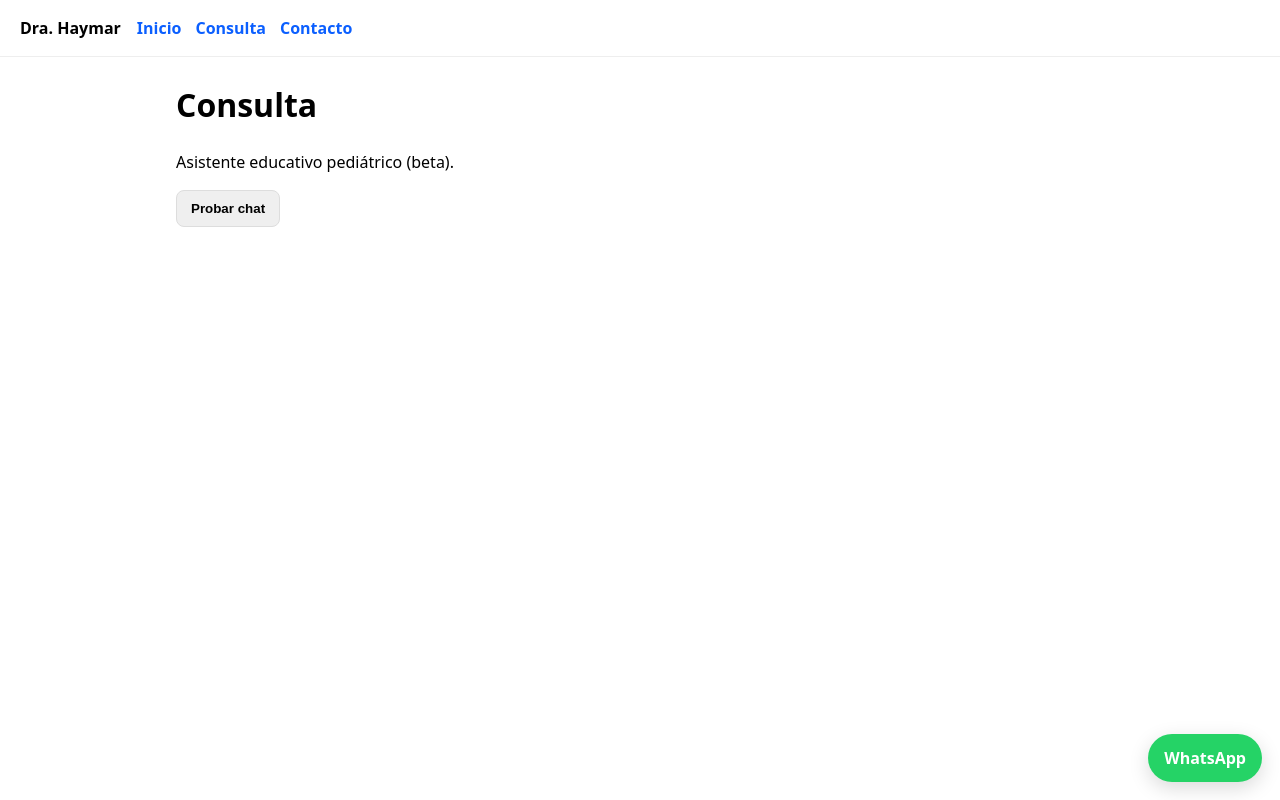
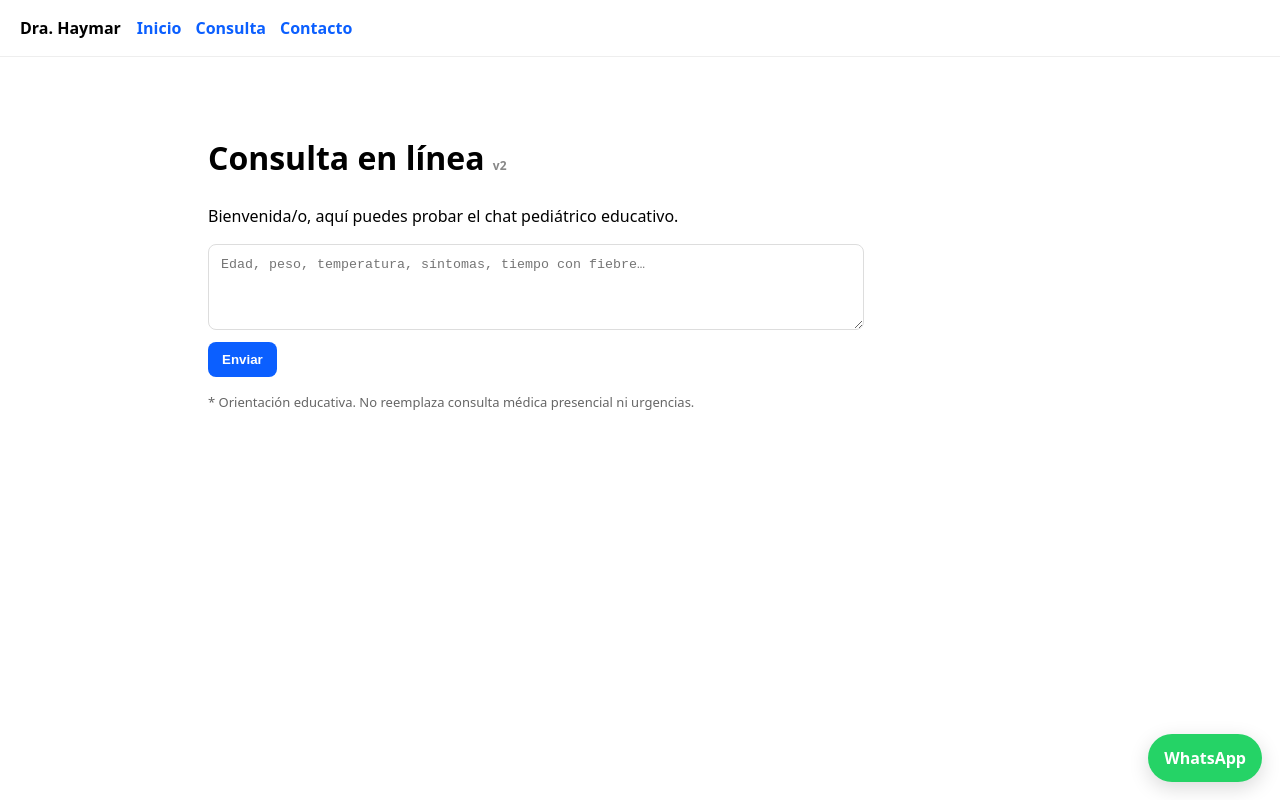
Before and after one commit to infobyolisjo-cpu/haymar-site, a Next.js app: page /consulta in a window 1280 px wide. Built offline with nearby package versions, Linux system fonts and the light colour scheme.

Commit message:
feat: consulta v2 + API OpenAI

```diff
--- a/app/api/chat/route.ts
+++ b/app/api/chat/route.ts
@@ -1,13 +1,42 @@
 import { NextResponse } from 'next/server';
 
+export const runtime = 'nodejs'; // evita edge mientras probamos
+
 export async function POST(req: Request) {
-  // Placeholder inicial. Más adelante conectamos con OpenAI.
-  const { message } = await req.json().catch(() => ({ message: '' }));
-  return NextResponse.json({
-    ok: true,
-    message:
-      'Chat aún no configurado. (Versión mínima OK)\n\n' +
-      'Ejemplo:\nTú: ' + (message || 'hola mi bebé tiene fiebre') + '\n' +
-      'Dra. Haymar (IA): Para orientarte mejor necesito: edad, peso, temperatura, tiempo con fiebre y otros síntomas.',
-  });
+  try {
+    const { message } = await req.json();
+
+    const res = await fetch('https://api.openai.com/v1/chat/completions', {
+      method: 'POST',
+      headers: {
+        'Content-Type': 'application/json',
+        Authorization: `Bearer ${process.env.OPENAI_API_KEY}`,
+      },
+      body: JSON.stringify({
+        model: 'gpt-4o-mini',
+        messages: [
+          {
+            role: 'system',
+            content:
+              'Eres la Dra. Haymar, pediatra. Orientación educativa general sin diagnósticos ni recetas. Siempre indica que no reemplaza consulta presencial y ante urgencias acudir a emergencias.',
+          },
+          { role: 'user', content: message || 'hola' },
+        ],
+        temperature: 0.3,
+      }),
+    });
+
+    if (!res.ok) {
+      const txt = await res.text();
+      console.error('OpenAI error:', txt);
+      return NextResponse.json({ message: 'Error al conectar con OpenAI' }, { status: 500 });
+    }
+
+    const data = await res.json();
+    const output = data.choices?.[0]?.message?.content ?? 'Sin respuesta de OpenAI.';
+    return NextResponse.json({ message: output });
+  } catch (e) {
+    console.error(e);
+    return NextResponse.json({ message: 'Error procesando la solicitud' }, { status: 500 });
+  }
 }
--- a/app/api/contact/route.ts
+++ b/app/api/contact/route.ts
@@ -1,18 +1,20 @@
-import { NextResponse } from 'next/server';
+import { NextResponse } from "next/server";
 
 export async function POST(req: Request) {
-  const form = await req.formData();
-  const payload = {
-    nombre: String(form.get('nombre') || ''),
-    email: String(form.get('email') || ''),
-    telefono: String(form.get('telefono') || ''),
-    mensaje: String(form.get('mensaje') || ''),
-    receivedAt: new Date().toISOString(),
-  };
+  try {
+    const { name, email, message } = await req.json();
 
-  // Aquí más adelante: enviar a tu correo, Google Sheet o WhatsApp API.
-  console.log('Nuevo contacto:', payload);
+    // Aquí integramos con Formspree o servicio similar
+    await fetch("https://formspree.io/f/tu_endpoint", {
+      method: "POST",
+      headers: {
+        "Content-Type": "application/json"
+      },
+      body: JSON.stringify({ name, email, message }),
+    });
 
-  // Redirigimos a una página simple de gracias:
-  return NextResponse.redirect(new URL('/contacto?ok=1', req.url), 303);
+    return NextResponse.json({ ok: true });
+  } catch (e) {
+    return NextResponse.json({ ok: false, error: "Error enviando formulario" }, { status: 500 });
+  }
 }
--- a/app/consulta/page.tsx
+++ b/app/consulta/page.tsx
@@ -1,28 +1,78 @@
 'use client';
-
 import { useState } from 'react';
 
 export default function ConsultaPage() {
+  const [prompt, setPrompt] = useState('');
   const [out, setOut] = useState<string>('');
+  const [loading, setLoading] = useState(false);
 
-  async function probar() {
+  async function enviar() {
+    setLoading(true);
+    setOut('');
     try {
-      const res = await fetch('/api/chat', { method: 'POST', body: JSON.stringify({ message: 'hola' }) });
+      const res = await fetch('/api/chat', {
+        method: 'POST',
+        headers: { 'Content-Type': 'application/json' },
+        body: JSON.stringify({ message: prompt || 'hola mi bebé tiene fiebre' }),
+      });
       const data = await res.json();
       setOut(data.message ?? 'Sin respuesta');
     } catch {
-      setOut('Chat aún no configurado. (Versión mínima OK)');
+      setOut('No pude contactar el servicio. Revisa tu conexión.');
+    } finally {
+      setLoading(false);
     }
   }
 
   return (
-    <>
-      <h1>Consulta</h1>
-      <p>Asistente educativo pediátrico (beta).</p>
-      <button onClick={probar} style={{padding:'10px 14px', fontWeight:700, borderRadius:8, border:'1px solid #ddd'}}>
-        Probar chat
-      </button>
-      {out && <pre style={{background:'#f7f7f8', padding:12, borderRadius:8, marginTop:12}}>{out}</pre>}
-    </>
+    <main style={{ padding: '2rem', maxWidth: 720 }}>
+      <h1>Consulta en línea <small style={{fontSize:12,color:'#888'}}>v2</small></h1>
+      <p>Bienvenida/o, aquí puedes probar el chat pediátrico educativo.</p>
+
+      <div style={{ display: 'grid', gap: 12, marginTop: 16 }}>
+        <textarea
+          value={prompt}
+          onChange={(e) => setPrompt(e.target.value)}
+          rows={4}
+          placeholder="Edad, peso, temperatura, síntomas, tiempo con fiebre…"
+          style={{ padding: 12, borderRadius: 8, border: '1px solid #ddd' }}
+        />
+        <button
+          onClick={enviar}
+          disabled={loading}
+          style={{
+            background: '#0b5fff',
+            color: 'white',
+            padding: '10px 14px',
+            borderRadius: 8,
+            border: 'none',
+            fontWeight: 700,
+            cursor: 'pointer',
+            opacity: loading ? 0.6 : 1,
+            width: 'fit-content',
+          }}
+        >
+          {loading ? 'Consultando…' : 'Enviar'}
+        </button>
+      </div>
+
+      {out && (
+        <pre
+          style={{
+            background: '#f7f7f8',
+            padding: 12,
+            borderRadius: 8,
+            marginTop: 16,
+            whiteSpace: 'pre-wrap',
+          }}
+        >
+          {out}
+        </pre>
+      )}
+
+      <p style={{ marginTop: 16, fontSize: 13, color: '#666' }}>
+        * Orientación educativa. No reemplaza consulta médica presencial ni urgencias.
+      </p>
+    </main>
   );
 }
```
Also changed, not shown: app/contacto/page.tsx (+38 -11 lines).
